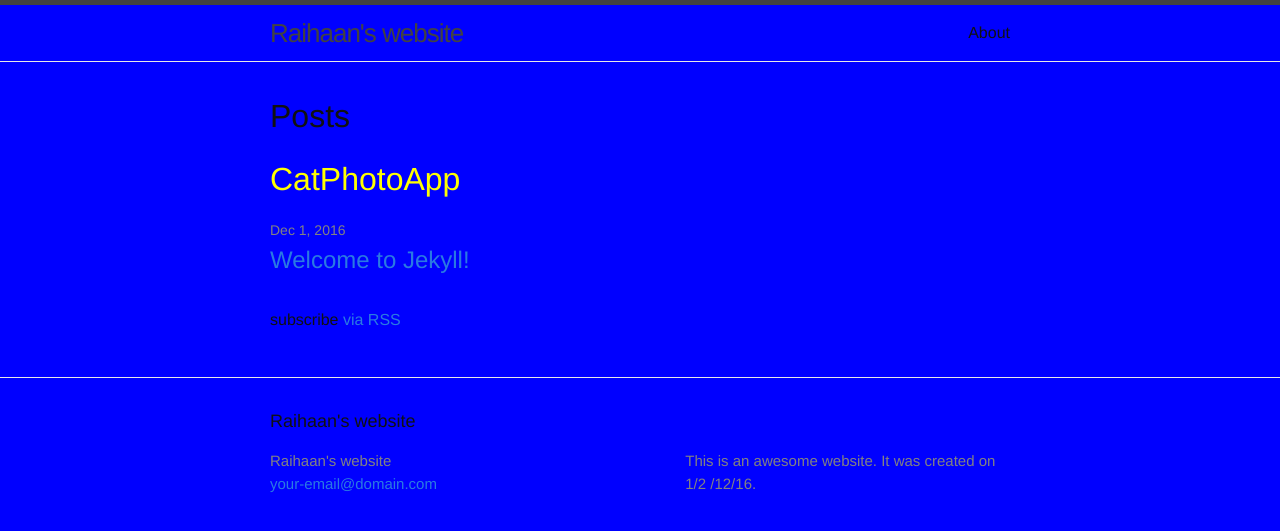
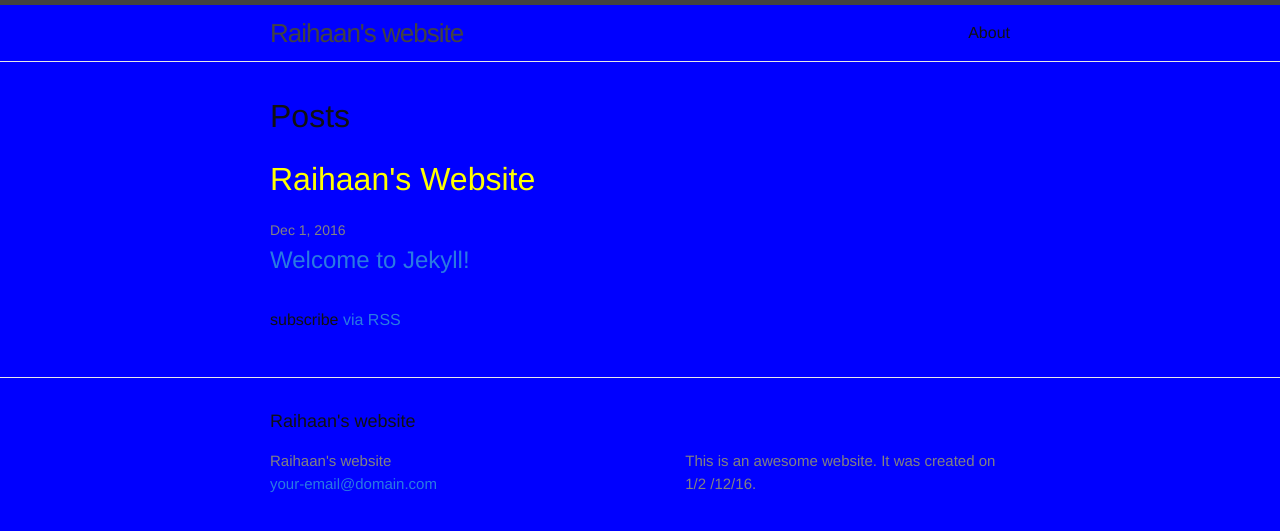
Before and after one commit to skinny2205/skinny2205.github.io, a Jekyll site: the page built from index.html, in a window 1280 px wide. Shown: the top 531 px of the page. Built offline with Jekyll 4.4.1, drawn with Linux system fonts in a browser that asks for light colours.

Commit message:
Update index.html

```diff
--- a/index.html
+++ b/index.html
@@ -5,7 +5,7 @@ layout: default
 <div class="home">
 
   <h1 class="An awesome website">Posts</h1>
-  <h1 style="color: yellow">CatPhotoApp</h1>
+  <h1 style="color: yellow">Raihaan's Website</h1>
 
   <ul class="post-list">
     {% for post in site.posts %}
```
